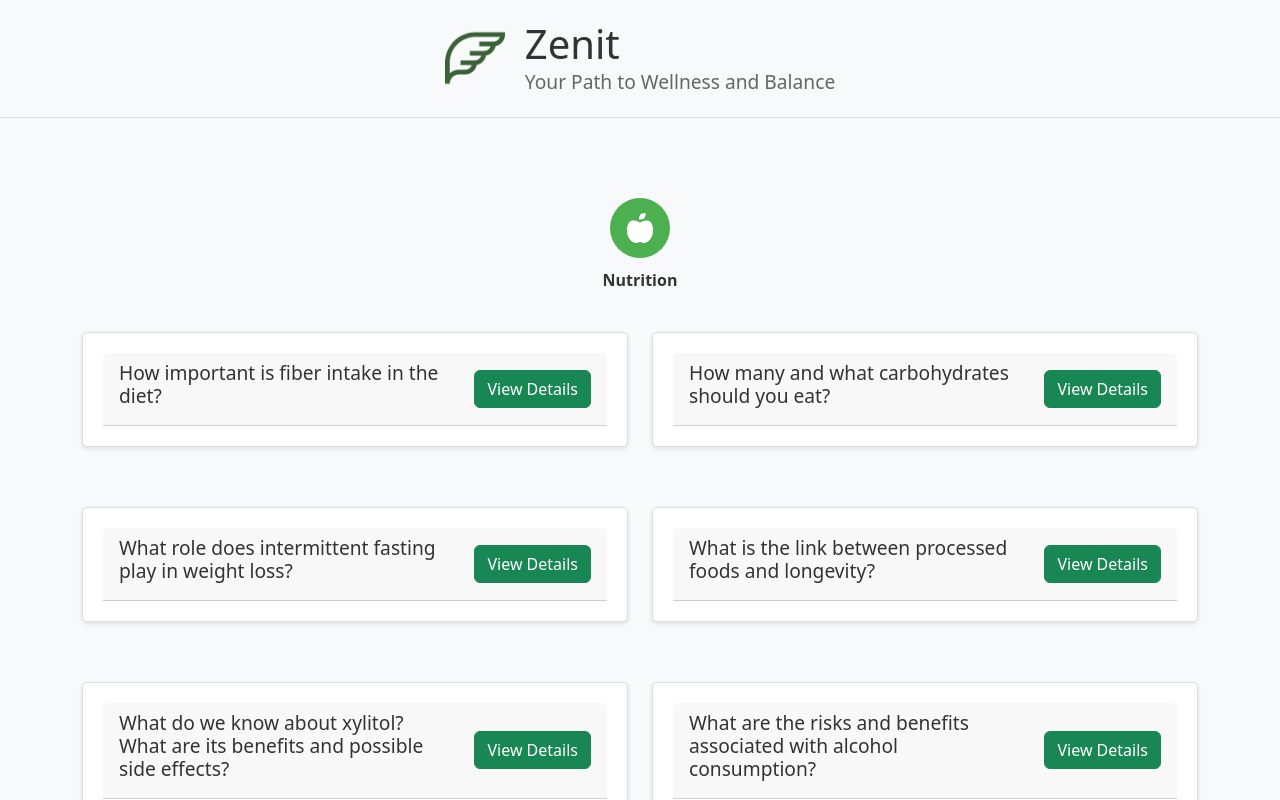
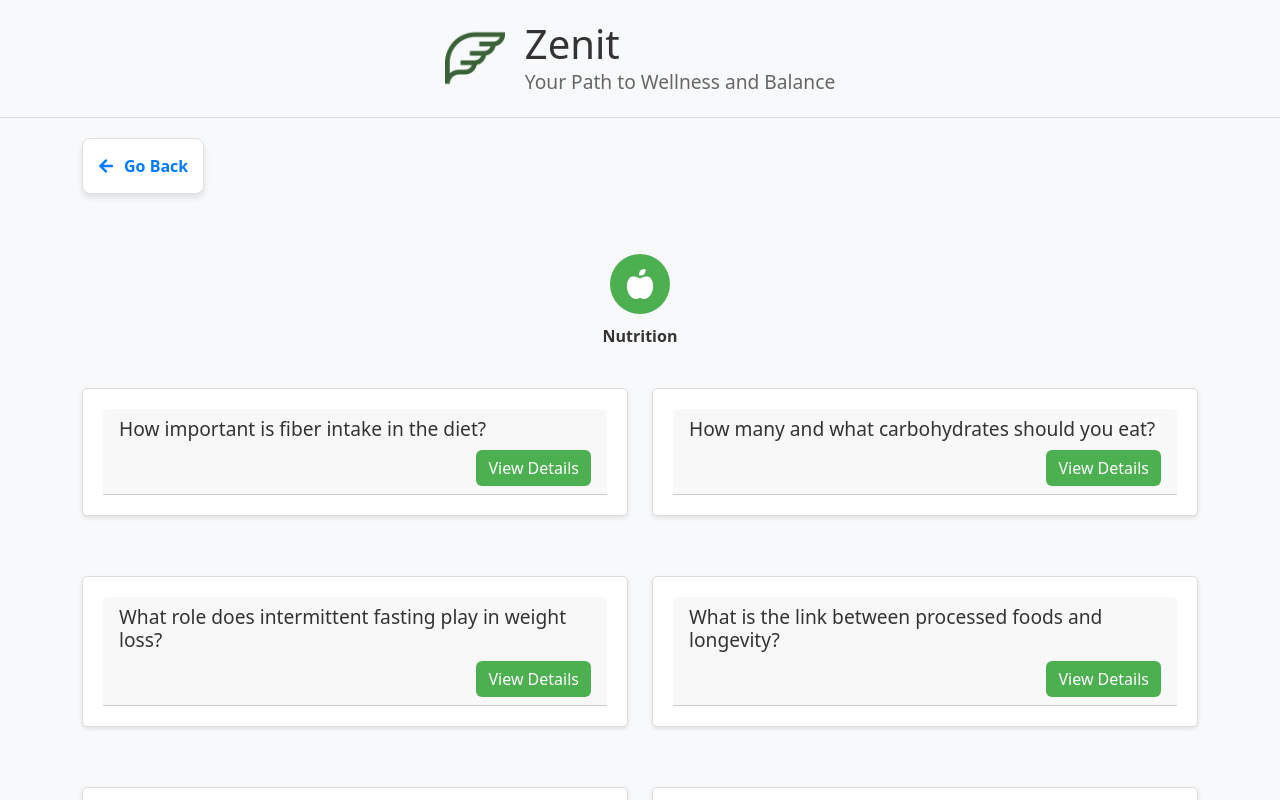
Before and after one commit to MarcoAmato/zenit_wellness-advice, a React (Create React App) app: page /pillar-articles in a window 1280 px wide. Shown: the top 800 px of the page. Built offline with nearby package versions, Linux system fonts and the light colour scheme.

Commit message:
Button in article section "Go back"

```diff
--- a/src/components/Footer/Footer.tsx
+++ b/src/components/Footer/Footer.tsx
@@ -31,14 +31,14 @@ const Footer: React.FC = () => {
                     <a href="/privacy-policy">Privacy Policy</a>
                     <a href="/terms-of-service">Terms of Service</a>
                 </div>
-                <div className="footer-section">
+{/*                 <div className="footer-section">
                     <h4>Newsletter</h4>
                     <p>Sign up for our newsletter to stay updated.</p>
                     <form>
                         <input type="email" placeholder="Your email" />
                         <button type="submit">Subscribe</button>
                     </form>
-                </div>
+                </div> */}
             </div>
             <div className="footer-bottom">
                 <p>&copy; {new Date().getFullYear()} Zenit Wellness. All rights reserved.</p>
--- a/src/components/PillarArticlesSection/PillarArticlesSection.css
+++ b/src/components/PillarArticlesSection/PillarArticlesSection.css
@@ -1,4 +1,5 @@
 /* PillarArticlesSection.css */
+
 .pillar-articles-section {
     padding: 20px 0;
     background-color: #f8f9fa;
@@ -12,24 +13,57 @@
 }
 
 .icon-container {
-    padding-left: 10px; /* Add padding on the left */
-    margin-left: 10px; /* Add margin on the left */
+    display: flex;
+    width: 100%;
+    justify-content: right;
 }
 
 .icon-background {
-    width: 50px; /* Adjusted size */
-    height: 50px; /* Adjusted size */
+    width: 50px;
+    /* Adjusted size */
+    height: 50px;
+    /* Adjusted size */
     border-radius: 50%;
+}
+
+.go-back-button {
+    display: flex;
+    align-items: center;
+    margin-bottom: 20px;
+    color: #007bff;
+    text-decoration: none;
+    font-weight: bold;
+    background: #ffffff;
+    border: 1px solid #e0e0e0;
+    border-radius: 8px;
+    box-shadow: 0 4px 6px rgba(0, 0, 0, 0.1);
+    padding: 15px;
+    gap: 10px;
+    transition: transform 0.3s ease, box-shadow 0.3s ease;
+}
+
+.go-back-button:hover {
+    transform: translateY(-3px);
+    box-shadow: 0 6px 10px rgba(0, 0, 0, 0.15);
+    text-decoration: none !important;
+}
+
+
+
+.go-back-button:hover {
+    text-decoration: underline;
 }
 
 .button-icon {
     color: #fff;
-    font-size: 24px; /* Consistent size */
+    font-size: 24px;
+    /* Consistent size */
 }
 
 .bold {
     font-weight: bold;
-    font-size: 1.2em; /* Adjusted size */
+    font-size: 1.2em;
+    /* Adjusted size */
     color: #333;
 }
 
@@ -47,27 +81,40 @@
     box-shadow: 0 4px 8px rgba(0, 0, 0, 0.2);
 }
 
+.buttonArticle {
+    background-color: #4caf50;
+    border: none;
+}
+.buttonArticle:hover {
+    background-color: #318d34;
+    border: none;
+}
+
 .pillar-card .card-body {
     padding: 20px;
 }
 
-.pillar-card .card-header {
+/* .pillar-card .card-header {
     display: flex;
     justify-content: space-between;
     align-items: center;
-}
+} */
 
 .pillar-card .card-title-container {
     flex: 1;
 }
 
+
 .pillar-card .card-title {
-    font-size: 1.5em; /* Adjusted size */
-    line-height: 1.2; /* Adjusted line height for better readability */
+    font-size: 1.5em;
+    /* Adjusted size */
+    line-height: 1.2;
+    /* Adjusted line height for better readability */
 }
 
 .pillar-card .card-text {
-    font-size: 1em; /* Adjusted size */
+    font-size: 1em;
+    /* Adjusted size */
     color: #666;
 }
 
@@ -90,18 +137,22 @@
     }
 
     .icon-background {
-        width: 40px; /* Adjusted size for mobile */
-        height: 40px; /* Adjusted size for mobile */
+        width: 40px;
+        /* Adjusted size for mobile */
+        height: 40px;
+        /* Adjusted size for mobile */
         margin-right: 0;
         margin-bottom: 10px;
     }
 
     .button-icon {
-        font-size: 20px; /* Adjusted size for mobile */
+        font-size: 20px;
+        /* Adjusted size for mobile */
     }
 
     .bold {
-        font-size: 1em; /* Adjusted size for mobile */
+        font-size: 1em;
+        /* Adjusted size for mobile */
     }
 
     .pillar-card .card-header {
@@ -114,12 +165,15 @@
     }
 
     .pillar-card .card-title {
-        font-size: 1.2em; /* Adjusted size for mobile */
-        line-height: 1.2; /* Adjusted line height for better readability */
+        font-size: 1.2em;
+        /* Adjusted size for mobile */
+        line-height: 1.2;
+        /* Adjusted line height for better readability */
     }
 
     .pillar-card .card-text {
-        font-size: 0.9em; /* Adjusted size for mobile */
+        font-size: 0.9em;
+        /* Adjusted size for mobile */
     }
 }
 
@@ -127,14 +181,17 @@
 @media (min-width: 992px) {
 
     .pillar-card .card-title {
-        font-size: 1.2em; /* Smaller font size for desktop */
+        font-size: 1.2em;
+        /* Smaller font size for desktop */
     }
 
     .pillar-card .card-text {
-        font-size: 0.9em; /* Smaller font size for desktop */
+        font-size: 0.9em;
+        /* Smaller font size for desktop */
     }
 
     .button-icon {
-        font-size: 18px; /* Smaller icon size for desktop */
+        font-size: 18px;
+        /* Smaller icon size for desktop */
     }
 }
--- a/src/components/PillarArticlesSection/PillarArticlesSection.tsx
+++ b/src/components/PillarArticlesSection/PillarArticlesSection.tsx
@@ -1,11 +1,11 @@
 import React, { useState, useEffect } from 'react';
-import { FaQuestion } from 'react-icons/fa';
+import { FaArrowLeft, FaQuestion } from 'react-icons/fa';
 import '../Style.css';
 import './PillarArticlesSection.css';
 import '../CommonStyles.css'; // Import the common styles
 import { Col, Container, Row, Card, CardBody, CardTitle, CardText, Button } from 'reactstrap';
 import 'bootstrap/dist/css/bootstrap.min.css';
-import { Link, useLocation } from 'react-router-dom';
+import { Link, useLocation, useNavigate } from 'react-router-dom';
 import { getArticlesByPillar } from '../../utils/dataUtils';
 import { getIconByPillar } from '../../utils/iconUtils';
 import { Article } from '../../utils/types';
@@ -16,6 +16,11 @@ const PillarArticlesSection: React.FC = () => {
     const [displayName, setDisplayName] = useState<string>('Nutrition');
     const [IconComponent, setIconComponent] = useState<IconType>(() => FaQuestion);
     const location = useLocation();
+
+    const navigate = useNavigate();
+    const handleGoBack = () => {
+        navigate(-1); // This will navigate back to the previous page
+    };
 
     useEffect(() => {
         const params = new URLSearchParams(location.search);
@@ -32,6 +37,9 @@ const PillarArticlesSection: React.FC = () => {
             <Container>
                 <Row>
                     <Col lg="12">
+                        <Button color="link" onClick={handleGoBack} className="go-back-button">
+                            <FaArrowLeft /> Go Back
+                        </Button>
                         <div className="hero-button">
                             <div className="icon-background">
                                 {IconComponent && <IconComponent className="button-icon" />}
@@ -41,6 +49,7 @@ const PillarArticlesSection: React.FC = () => {
                     </Col>
                     {Array.isArray(articles) && articles.map((article, index) => (
                         <Col key={index} className="marginCol" lg="6" md="12">
+                            <Link to={`/article-details?id=${article.id}`} style={{ textDecoration: 'none', color: 'inherit' }}>
                                 <Card className="pillar-card">
                                     <CardBody>
                                         <div className="card-header">
@@ -48,24 +57,19 @@ const PillarArticlesSection: React.FC = () => {
                                                 <CardTitle tag="h2" className="card-title-common">{article.title}</CardTitle>
                                             </div>
                                             <div className="icon-container">
-                                            {/*<div className="icon-background">
-                                                    <FaQuestion className="button-icon" />
-                                                </div> */}
-                                        </div>
-                                        <Link to={`/article-details?id=${article.id}`} style={{ textDecoration: 'none', color: 'inherit' }}>
-                                            <Button color="success">
+                                                <Button className='buttonArticle'>
                                                     View Details
                                                 </Button>
-                                        </Link>
+                                            </div>
                                         </div>
                                     </CardBody>
                                 </Card>
-
+                            </Link>
                         </Col>
                     ))}
                 </Row>
             </Container>
-        </section>
+        </section >
     );
 };
 
```
Lines whose indentation alone changed are shown as unchanged.
